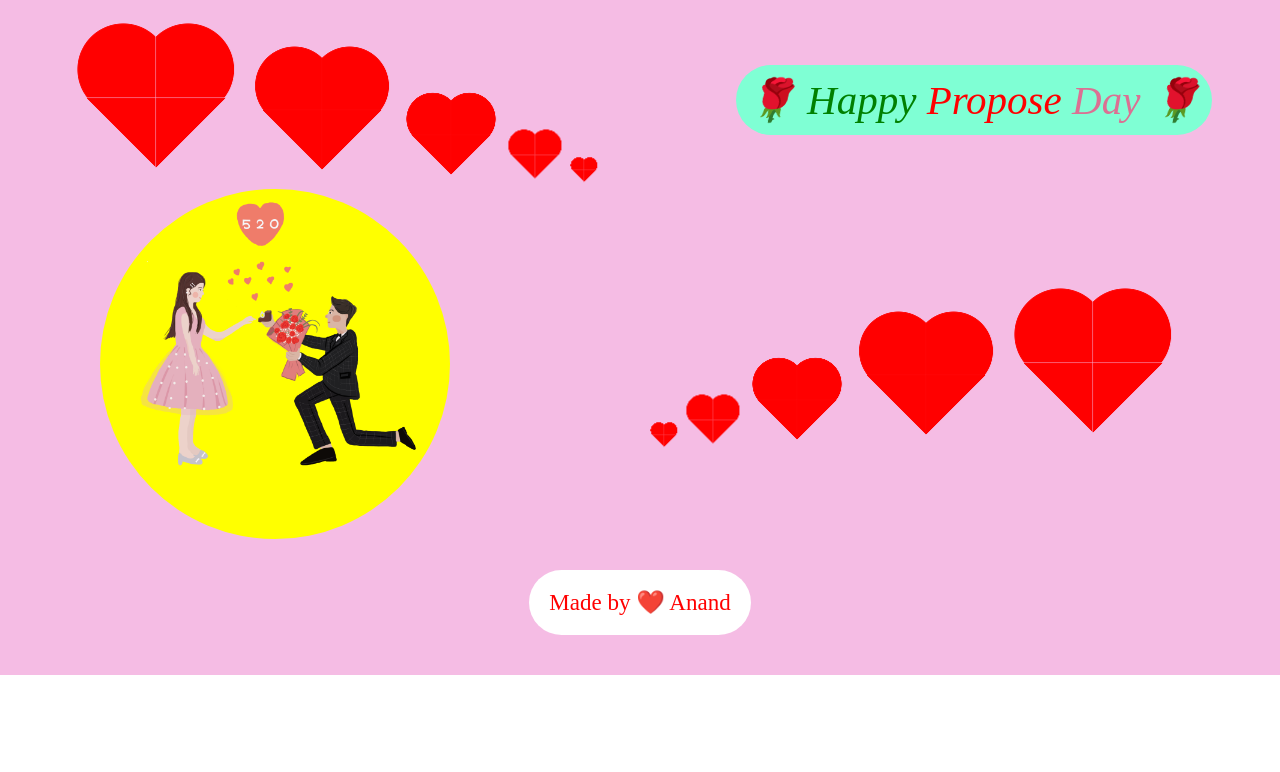
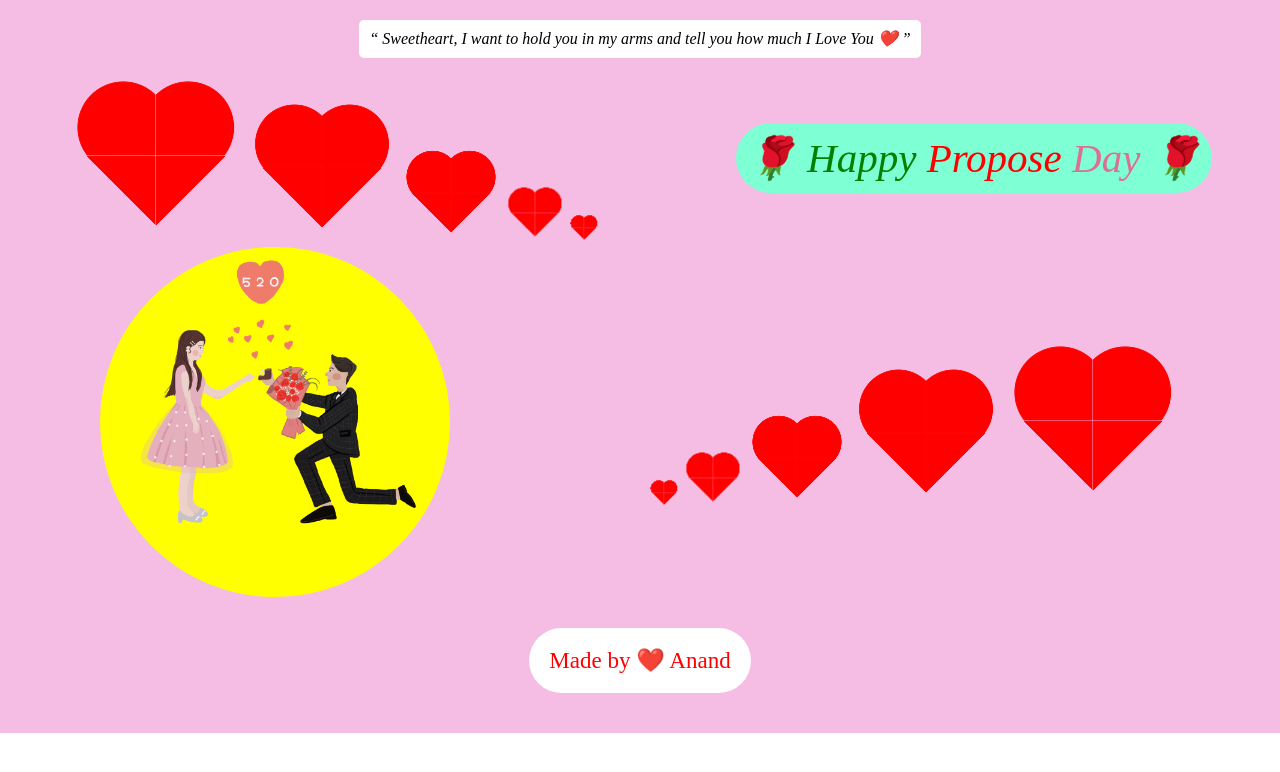
Before and after one commit to anand8126/Day2, a plain HTML site: page index.html in a window 1280 px wide. Drawn offline with Linux system fonts and the light colour scheme.

Commit message:
first commit

```diff
--- a/index.html
+++ b/index.html
@@ -15,6 +15,26 @@
         background-color: #f5bce4;
         padding: 10px 0;
         height: 100%;
+      }
+
+      .flex{
+        display: flex;
+        justify-content: center;
+        align-items: center;
+      }
+
+      .lines {
+        margin: 10px 5px;
+        padding: 10px;
+        background-color: #fff;
+        border-radius: 5px;
+      }
+
+      .lines q{
+        font-size: 16px;
+        line-height: 18px;
+        font-weight: 300;
+        font-style: italic;
       }
 
       .left-section {
@@ -233,6 +253,12 @@
   </head>
   <body>
     <div class="container">
+      <div class="flex">
+        <p class="lines">
+          <q> Sweetheart, I want to hold you in my arms and tell you how much I Love
+            You ❤️ </q>
+        </p>
+      </div>
       <div class="left-section">
         <div>
           <div class="heart"></div>
```
